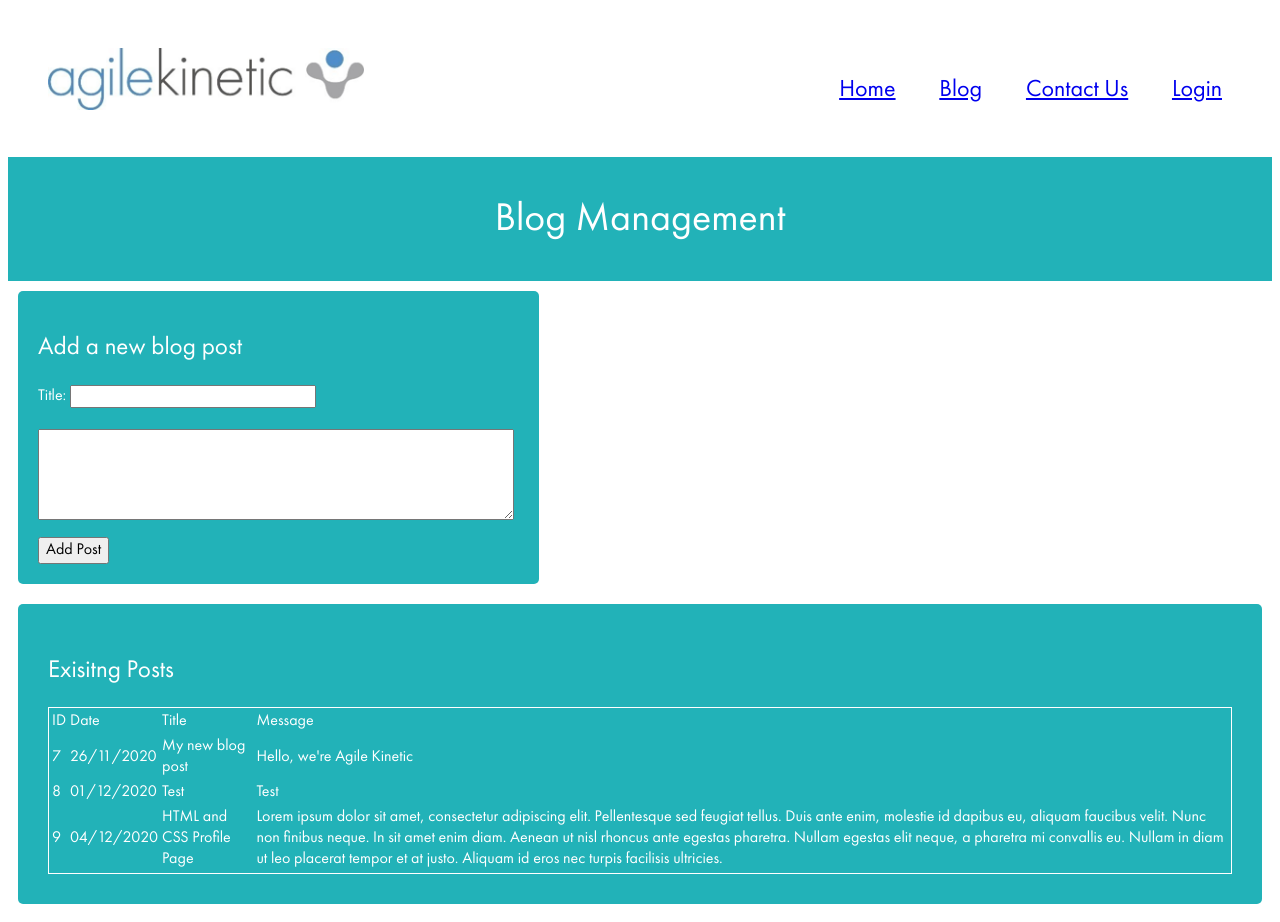
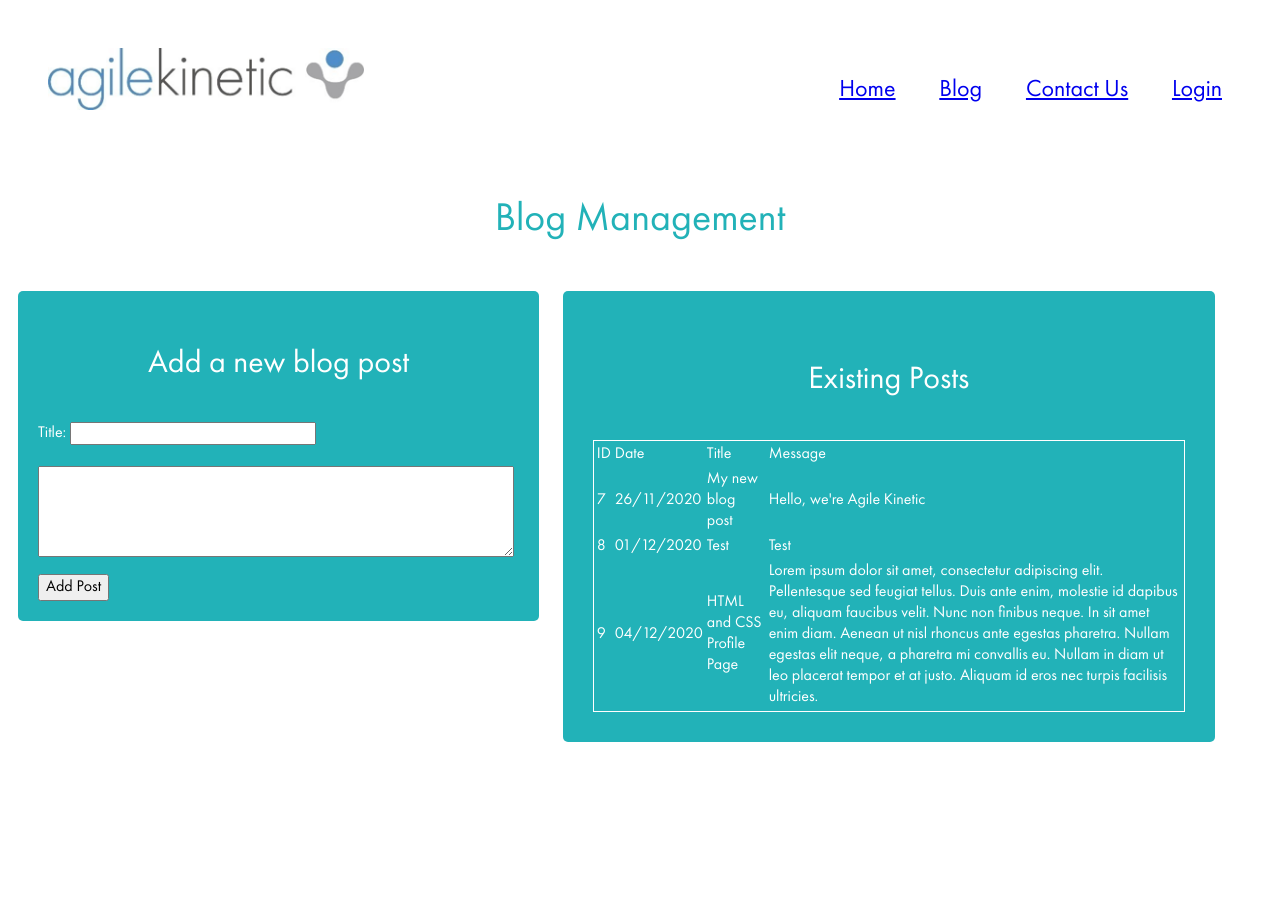
Before and after one commit to Sean-Marney/Agile-Kinetic-Mobility-Hub, a Flask app: page /blog/management in a window 1280 px wide. After the commit the page ends 742 px from the top, so only its background shows below. Run offline with Flask 2, Linux system fonts and the light colour scheme; data comes from the database, SQL or seed files in the repository; both versions use the stored data as it was after the commit; some libraries are stand-ins or nearby versions.

Commit message:
Flex and style applied to blog page

```diff
--- a/server.py
+++ b/server.py
@@ -21,7 +21,13 @@ def contact():
 @app.route("/blog")
 def blog():
     if request.method =='GET':
-        return redirect("/static/blog.html", code=302)
+        conn = sqlite3.connect(DATABASE)
+        cur = conn.cursor()
+        query = "SELECT * FROM tblBlogPosts"
+        cur.execute(query)
+        data = cur.fetchall()
+        conn.close()
+        return render_template('blog.html', data=data)
 
 @app.route("/blog/management", methods = ['POST','GET'])
 def addBlogPost():
--- a/templates/blogManagement.html
+++ b/templates/blogManagement.html
@@ -4,9 +4,8 @@
   <style>
 
     #titleBar{
-      background-color: #22B2B8;
       text-align: center;
-      color: white;
+      color: #22B2B8;
       padding: 10px;
       font-size: 20px;
     }
@@ -36,14 +35,16 @@
     }
 
     h2{
-      padding-left: 20px;
-      padding-top: 20px;
-      font-size: 25px;
+      padding-top: 5%;
+      padding-bottom: 2%;
+      font-size: 2.5vw;
+      text-align: center;
     }
 
     #existingPosts{
       padding: 10px;
       vertical-align:top;
+      max-width: 50%;
     }
 
     #messageColumn{
@@ -89,7 +90,7 @@
 
 
     <div id="existingPosts" class="widget">
-      <h2>Exisitng Posts</h2>
+      <h2>Existing Posts</h2>
       {%block mainBlock%}
       <table>
          <thead>
```
Also changed, not shown: static/blog.html (deleted, +0 -21 lines), templates/blog.html (added, +58 -0 lines), templates/contact.html (+12 -1 lines), agileKinetic.db, static/assets/blob4.svg (added).
